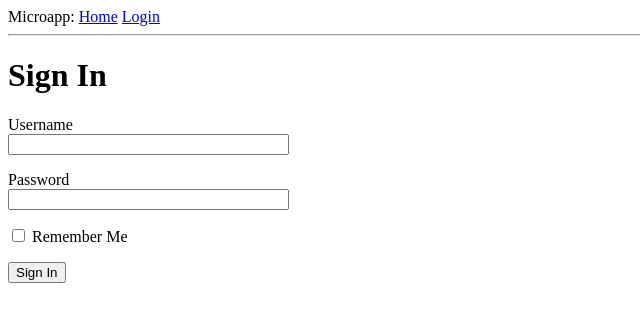
After one commit to kuohan95/FinalYearProject, a Flask app: page /login in a window 1280 px wide. The commit adds this page. Shown: the top 322 px of the page, without its empty margins (0-640 px from the left). Run offline with Flask 2, Linux system fonts and the light colour scheme.

Commit message:
Added HTTP methods for form

```diff
--- a/webApp/app/__init__.py
+++ b/webApp/app/__init__.py
@@ -1,5 +1,7 @@
 from flask import Flask
+from config import Config
 
 app = Flask(__name__)
+app.config.from_object(Config)
 
 from app import routes
--- /dev/null
+++ b/webApp/app/forms.py
@@ -0,0 +1,10 @@
+from flask_wtf import FlaskForm
+from wtforms import StringField, PasswordField, BooleanField, SubmitField
+from wtforms.validators import DataRequired
+
+
+class LoginForm(FlaskForm):
+    username = StringField('Username', validators=[DataRequired()])
+    password = PasswordField('Password', validators=[DataRequired()])
+    remember_me = BooleanField('Remember Me')
+    submit = SubmitField('Sign In')
--- a/webApp/app/routes.py
+++ b/webApp/app/routes.py
@@ -1,5 +1,6 @@
-from flask import render_template
+from flask import render_template, flash, redirect
 from app import app
+from app.forms import LoginForm
 
 
 @app.route('/')
@@ -17,3 +18,12 @@ def index():
         }
     ]
     return render_template('index.html', title='Home', user=user, posts=posts)
+
+
+@app.route('/login', methods=['GET', 'POST'])
+def login():
+    form = LoginForm()
+    if form.validate_on_submit():
+        flash('Login requested for user {}, remember_me={}'.format(
+            form.username.data, form.remember_me.data))
+    return render_template('login.html', title='Sign In', form=form)
--- a/webApp/app/templates/base.html
+++ b/webApp/app/templates/base.html
@@ -11,6 +11,7 @@
 <body>
     <div>Microapp:
         <a href="/index">Home</a>
+        <a href="/login">Login</a>
     </div>
     <hr> {% block content %}{% endblock %}
 </body>
--- /dev/null
+++ b/webApp/app/templates/login.html
@@ -0,0 +1,16 @@
+{% extends "base.html" %} {% block content %}
+<h1>Sign In</h1>
+<form action="" method="post">
+    {{ form.hidden_tag() }}
+    <p>
+        {{ form.username.label }}
+        <br> {{ form.username(size=32) }}
+    </p>
+    <p>
+        {{ form.password.label }}
+        <br> {{ form.password(size=32) }}
+    </p>
+    <p>{{ form.remember_me() }} {{form.remember_me.label }}</p>
+    <p>{{ form.submit() }}</p>
+</form>
+{% endblock%}
--- /dev/null
+++ b/webApp/config.py
@@ -0,0 +1,5 @@
+import os
+
+
+class Config(object):
+    SECRET_KEY = os.environ.get('SECRET_KEY') or 'you-will-never-guess'
```
